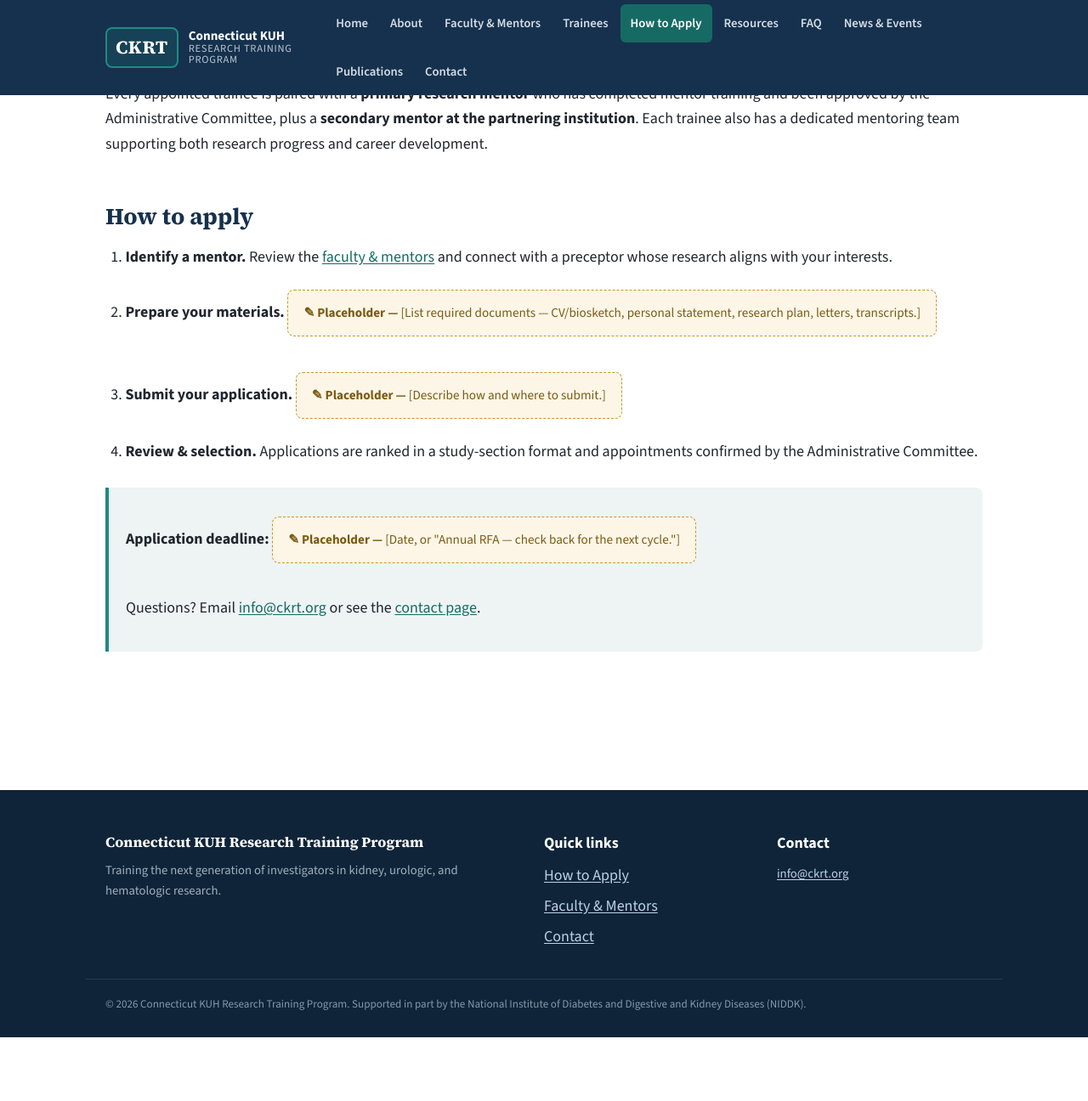
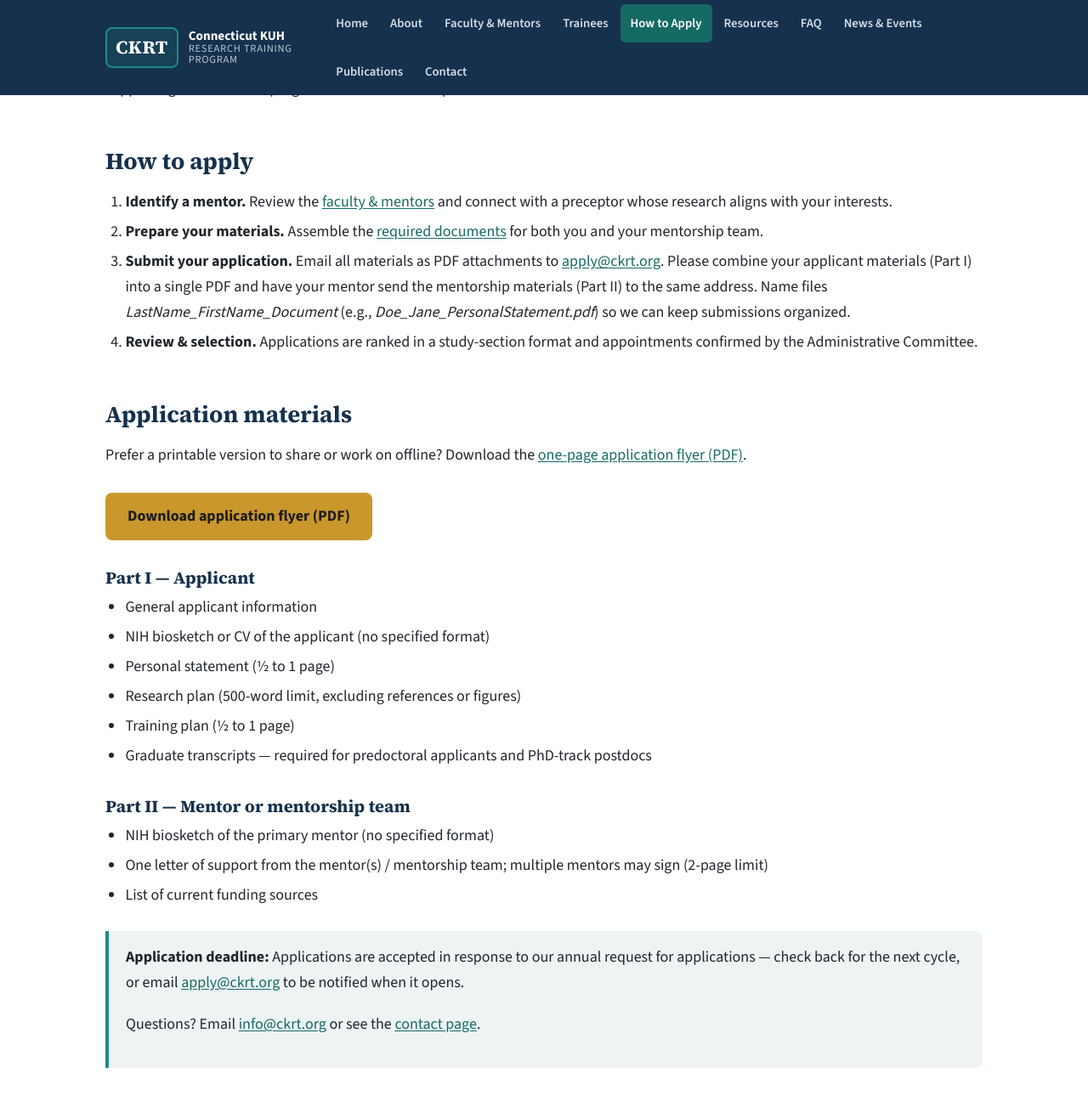
Before and after one commit to fpwilson3-star/ckrt-website, a Jekyll site: the page built from apply.html, in a window 1280 px wide and 1400 px high, scrolled down 940 px. Shown: the top 1296 px of the window at 85% size. Built offline with Jekyll 4.4.1, drawn with Linux system fonts in a browser that asks for light colours; before the commit the page ends 2161 px from its top, so only the background shows below that; some of the changed text lies outside the part shown.

Commit message:
Add application materials, eligibility details, and downloadable flyer
Integrate required application documents into apply.html (applicant and
mentorship-team materials), add email submission flow to apply@ckrt.org,
and specify career-stage and citizenship eligibility.

Add a printable one-page application flyer (PDF) with its HTML source and
regeneration notes; allow the flyer PDF past the grant-doc gitignore rule.

Co-Authored-By: Claude Opus 4.8 <noreply@anthropic.com>

```diff
--- a/apply.html
+++ b/apply.html
@@ -13,12 +13,12 @@ research-focused careers in nephrology, urology, or classical hematology.</p>
   <li>Predoctoral students, postdoctoral physician-scientists, and postdoctoral PhD scientists
       at <strong>Yale</strong> or <strong>UConn Health</strong> pursuing intensive research
       training in nephrology, classical (benign) hematology, or benign urology.</li>
-  <li>U.S. citizens and permanent residents are eligible for TL1 appointment, per NIH NRSA policy.</li>
+  <li><strong>Career stage:</strong> applicants must hold a doctoral degree
+      (PhD, MD, or DO) or be enrolled in a doctoral-degree&ndash;granting program.</li>
+  <li><strong>Citizenship:</strong> TL1 appointment is limited to U.S. citizens and
+      permanent residents (green-card holders), per NIH NRSA policy.</li>
   <li>A commitment to a full-time, mentored research training experience.</li>
 </ul>
-<div class="placeholder">Confirm degree/career-stage eligibility and the citizenship requirement
-against the funded award and institutional policy before publishing. Add any program-specific
-criteria here.</div>
 
 <h2>Selection</h2>
 <p>An annual request for applications is sent to relevant departments at both institutions
@@ -43,18 +43,48 @@ dedicated mentoring team supporting both research progress and career developmen
   <li><strong>Identify a mentor.</strong> Review the
       <a href="{{ '/faculty/' | relative_url }}">faculty &amp; mentors</a> and connect with a
       preceptor whose research aligns with your interests.</li>
-  <li><strong>Prepare your materials.</strong>
-      <span class="placeholder" style="display:inline-block">[List required documents &mdash;
-      CV/biosketch, personal statement, research plan, letters, transcripts.]</span></li>
-  <li><strong>Submit your application.</strong>
-      <span class="placeholder" style="display:inline-block">[Describe how and where to submit.]</span></li>
+  <li><strong>Prepare your materials.</strong> Assemble the
+      <a href="#application-materials">required documents</a> for both you and your mentorship
+      team.</li>
+  <li><strong>Submit your application.</strong> Email all materials as PDF attachments to
+      <a href="mailto:apply@ckrt.org?subject=CKRT%20Application%20%E2%80%94%20[Last%20Name]">apply@ckrt.org</a>.
+      Please combine your applicant materials (Part I) into a single PDF and have your mentor
+      send the mentorship materials (Part II) to the same address. Name files
+      <em>LastName_FirstName_Document</em> (e.g., <em>Doe_Jane_PersonalStatement.pdf</em>) so we
+      can keep submissions organized.</li>
   <li><strong>Review &amp; selection.</strong> Applications are ranked in a study-section format
       and appointments confirmed by the Administrative Committee.</li>
 </ol>
 
+<h2 id="application-materials">Application materials</h2>
+
+<p>Prefer a printable version to share or work on offline? Download the
+   <a href="{{ '/assets/CKRT-application-flyer.pdf' | relative_url }}">one-page application flyer (PDF)</a>.</p>
+
+<p><a class="btn" href="{{ '/assets/CKRT-application-flyer.pdf' | relative_url }}" download>Download application flyer (PDF)</a></p>
+
+<h3>Part I &mdash; Applicant</h3>
+<ul>
+  <li>General applicant information</li>
+  <li>NIH biosketch or CV of the applicant (no specified format)</li>
+  <li>Personal statement (&frac12; to 1 page)</li>
+  <li>Research plan (500-word limit, excluding references or figures)</li>
+  <li>Training plan (&frac12; to 1 page)</li>
+  <li>Graduate transcripts &mdash; required for predoctoral applicants and PhD-track postdocs</li>
+</ul>
+
+<h3>Part II &mdash; Mentor or mentorship team</h3>
+<ul>
+  <li>NIH biosketch of the primary mentor (no specified format)</li>
+  <li>One letter of support from the mentor(s) / mentorship team; multiple mentors may sign
+      (2-page limit)</li>
+  <li>List of current funding sources</li>
+</ul>
+
 <div class="note">
-  <p><strong>Application deadline:</strong>
-     <span class="placeholder" style="display:inline-block">[Date, or "Annual RFA &mdash; check back for the next cycle."]</span></p>
+  <p><strong>Application deadline:</strong> Applications are accepted in response to our annual
+     request for applications &mdash; check back for the next cycle, or email
+     <a href="mailto:apply@ckrt.org">apply@ckrt.org</a> to be notified when it opens.</p>
   <p>Questions? Email <a href="mailto:{{ site.email }}">{{ site.email }}</a> or see the
   <a href="{{ '/contact/' | relative_url }}">contact page</a>.</p>
 </div>
```
Also changed, not shown: assets/flyer/CKRT-application-flyer.html (added, +130 -0 lines), assets/flyer/README.md (added, +22 -0 lines), 2 other files.
